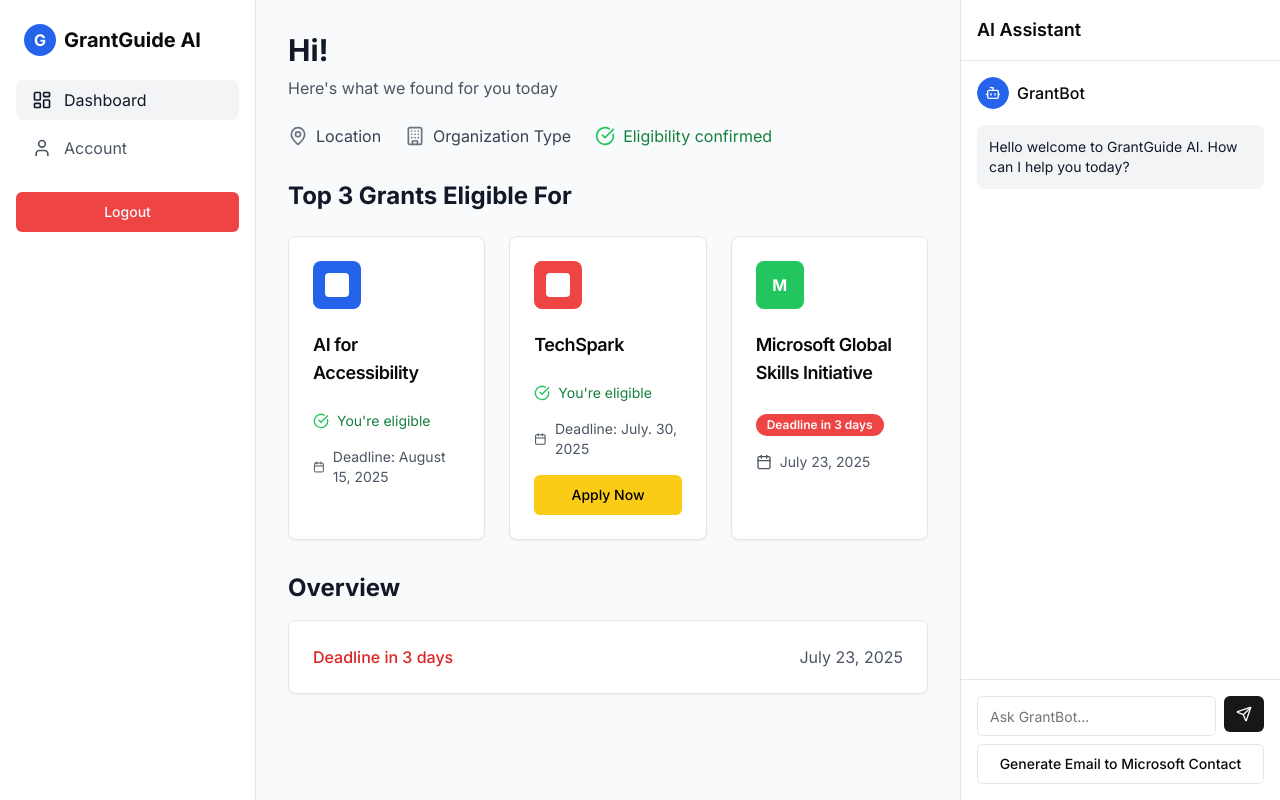
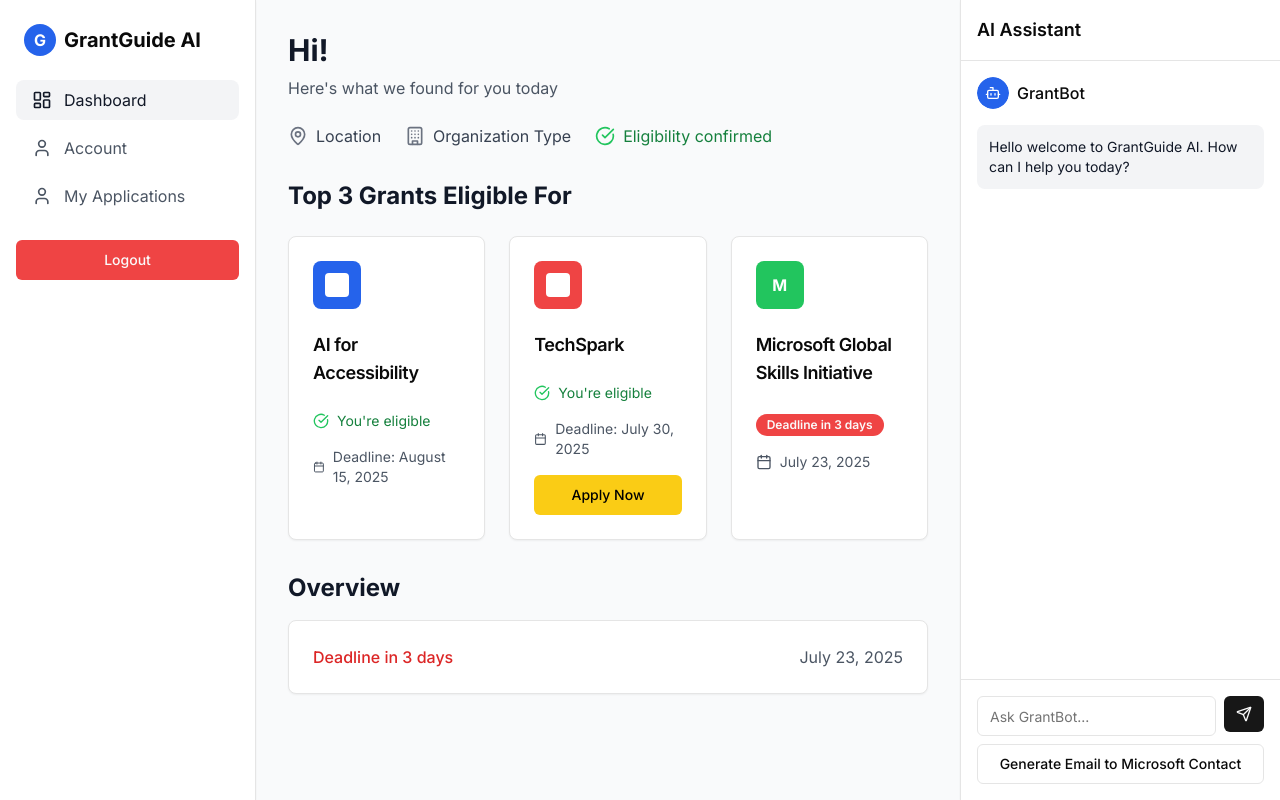
Before and after one commit to meharjot0710/GrantGuide-AI, a Next.js app in the folder grant-guide-app/: page /dashboard in a window 1280 px wide. Built offline with nearby package versions, Linux system fonts and the light colour scheme; no server answers.

Commit message:
Updated with one more section in dashboard

```diff
--- a/grant-guide-app/app/dashboard/page.tsx
+++ b/grant-guide-app/app/dashboard/page.tsx
@@ -202,6 +202,14 @@ export default function DashboardPage() {
               <User className="w-5 h-5 mr-3" />
               Account
             </Link>
+            <Link
+              href="/applications"
+              className="flex items-center px-4 py-2 text-gray-600 hover:bg-gray-100 rounded-lg"
+              onClick={() => setSidebarOpen(false)}
+            >
+              <User className="w-5 h-5 mr-3" />
+              My Applications
+            </Link>
           </nav>
           <div className="px-4 mt-6">
             <Button variant="destructive" className="w-full" onClick={logout}>
@@ -280,7 +288,7 @@ export default function DashboardPage() {
                     </div>
                     <div className="flex items-center text-sm text-gray-600 mb-4">
                       <Calendar className="w-4 h-4 mr-2" />
-                      <span>Deadline: July. 30, 2025</span>
+                      <span>Deadline: July 30, 2025</span>
                     </div>
                     <Button className="w-full bg-yellow-400 hover:bg-yellow-500 text-black text-sm">Apply Now</Button>
                   </CardContent>
--- a/grant-guide-app/app/profile/page.tsx
+++ b/grant-guide-app/app/profile/page.tsx
@@ -152,6 +152,14 @@ export default function ProfilePage() {
               >
                 <User className="w-5 h-5 mr-3" />
                 Account
+              </Link>
+              <Link
+                href="/applications"
+                className="flex items-center px-4 py-2 text-gray-900 bg-gray-100 rounded-lg"
+                onClick={() => setSidebarOpen(false)}
+              >
+                <User className="w-5 h-5 mr-3" />
+                My Applications
               </Link>
             </nav>
             <div className="px-4 mt-6">
```
